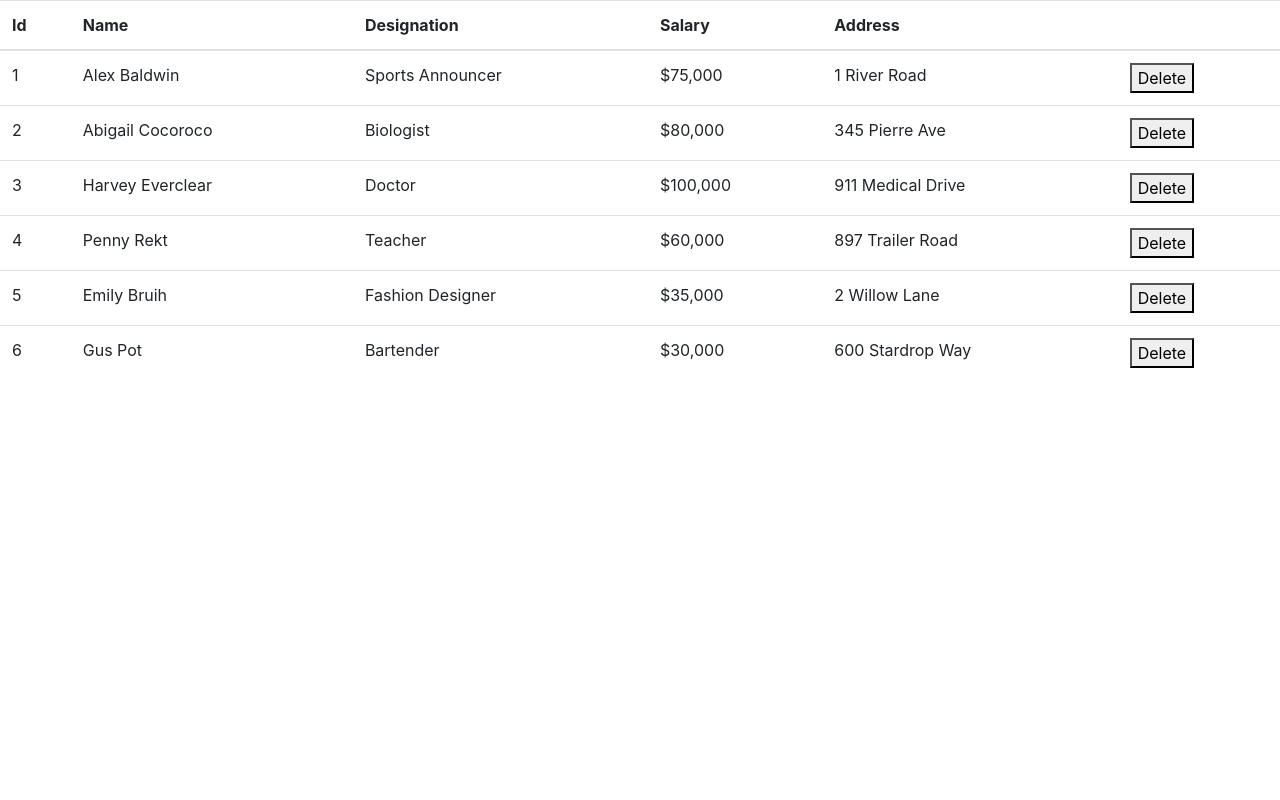
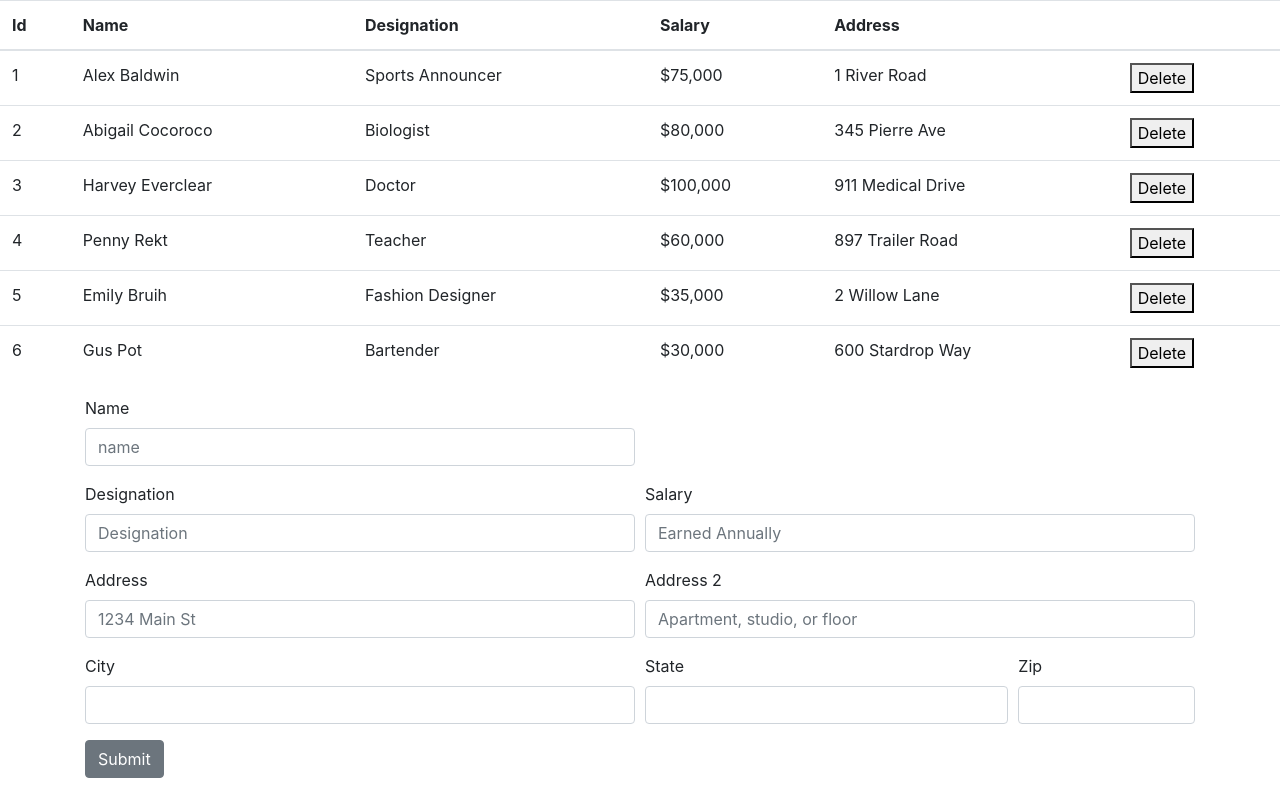
Before and after one commit to ctb116/ilink-excerise, a React (Create React App) app: page / in a window 1280 px wide. Built offline with nearby package versions, Linux system fonts and the light colour scheme.

Commit message:
add NewEmployee component includes basic form

```diff
--- a/src/App.js
+++ b/src/App.js
@@ -1,10 +1,12 @@
 import React from "react";
 import EmployeeTable from "./components/EmployeeTable";
+import NewEmployee from "./components/NewEmployee";
 
 function App() {
   return (
     <div>
       <EmployeeTable />
+      <NewEmployee />
     </div>
   );
 }
--- a/src/components/EmployeeTable.jsx
+++ b/src/components/EmployeeTable.jsx
@@ -7,7 +7,6 @@ function EmployeeTable() {
   const [employees, setEmployees] = useState(getEmployees());
 
   const handleDeleteEmployee = id => {
-    console.log("delete" + id);
     const deleteEmployee = employees.filter(obj => obj.id !== id);
     setEmployees(deleteEmployee);
   };
--- /dev/null
+++ b/src/components/NewEmployee.jsx
@@ -0,0 +1,137 @@
+import React, { Component } from "react";
+import {
+  Col,
+  Container,
+  Button,
+  Form,
+  FormGroup,
+  Label,
+  Input,
+  Row
+} from "reactstrap";
+
+class NewEmployee extends Component {
+  state = {
+    name: "",
+    designation: "",
+    salary: "",
+    address: "",
+    address2: "",
+    city: "",
+    state: "",
+    zip: ""
+  };
+  render() {
+    console.log(this.state);
+    return (
+      <Container>
+        <Form>
+          <Row form>
+            <Col md={6}>
+              <FormGroup>
+                <Label for="Name">Name</Label>
+                <Input
+                  onChange={event =>
+                    this.setState({ name: event.target.value })
+                  }
+                  placeholder="name"
+                />
+              </FormGroup>
+            </Col>
+          </Row>
+          <Row form>
+            <Col md={6}>
+              <FormGroup>
+                <Label for="Designation">Designation</Label>
+                <Input
+                  onChange={event =>
+                    this.setState({ designation: event.target.value })
+                  }
+                  placeholder="Designation"
+                />
+              </FormGroup>
+            </Col>
+            <Col md={6}>
+              <FormGroup>
+                <Label for="Salary">Salary</Label>
+                <Input
+                  onChange={event =>
+                    this.setState({ salary: event.target.value })
+                  }
+                  placeholder="Earned Annually"
+                />
+              </FormGroup>
+            </Col>
+          </Row>
+          <Row form>
+            <Col md={6}>
+              <FormGroup>
+                <Label for="Address">Address</Label>
+                <Input
+                  type="text"
+                  name="address"
+                  onChange={event =>
+                    this.setState({ address: event.target.value })
+                  }
+                  placeholder="1234 Main St"
+                />
+              </FormGroup>
+            </Col>
+            <Col md={6}>
+              <FormGroup>
+                <Label for="Address2">Address 2</Label>
+                <Input
+                  type="text"
+                  name="address2"
+                  onChange={event =>
+                    this.setState({ address2: event.target.value })
+                  }
+                  placeholder="Apartment, studio, or floor"
+                />
+              </FormGroup>
+            </Col>
+          </Row>
+          <Row form>
+            <Col md={6}>
+              <FormGroup>
+                <Label for="City">City</Label>
+                <Input
+                  type="text"
+                  name="city"
+                  onChange={event =>
+                    this.setState({ city: event.target.value })
+                  }
+                />
+              </FormGroup>
+            </Col>
+            <Col md={4}>
+              <FormGroup>
+                <Label for="State">State</Label>
+                <Input
+                  type="text"
+                  name="state"
+                  onChange={event =>
+                    this.setState({ state: event.target.value })
+                  }
+                />
+              </FormGroup>
+            </Col>
+            <Col md={2}>
+              <FormGroup>
+                <Label for="Zip">Zip</Label>
+                <Input
+                  type="text"
+                  name="zip"
+                  onChange={event => this.setState({ zip: event.target.value })}
+                />
+              </FormGroup>
+            </Col>
+          </Row>
+          <Button type="submit">Submit</Button>
+        </Form>
+      </Container>
+    );
+  }
+}
+
+export default NewEmployee;
```
